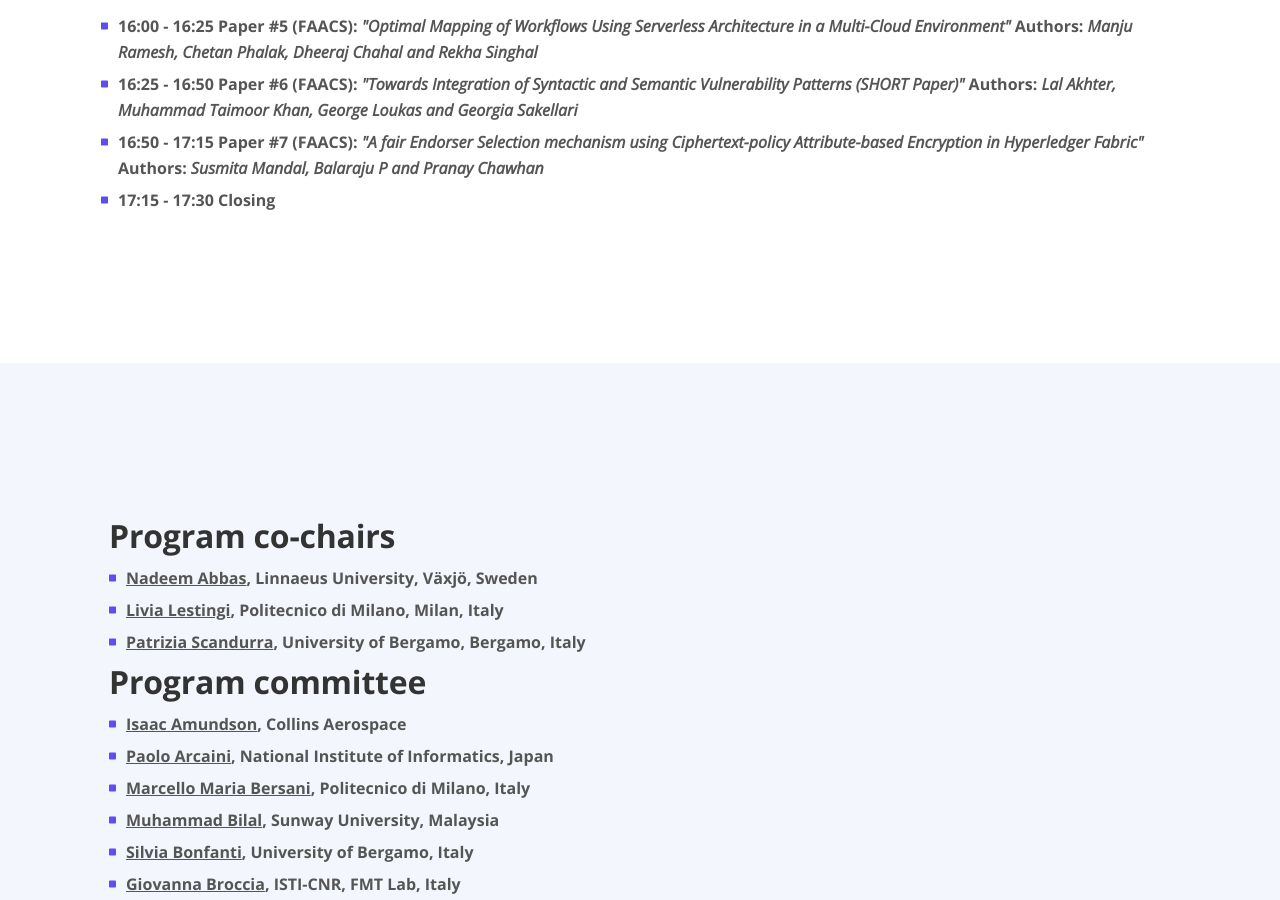
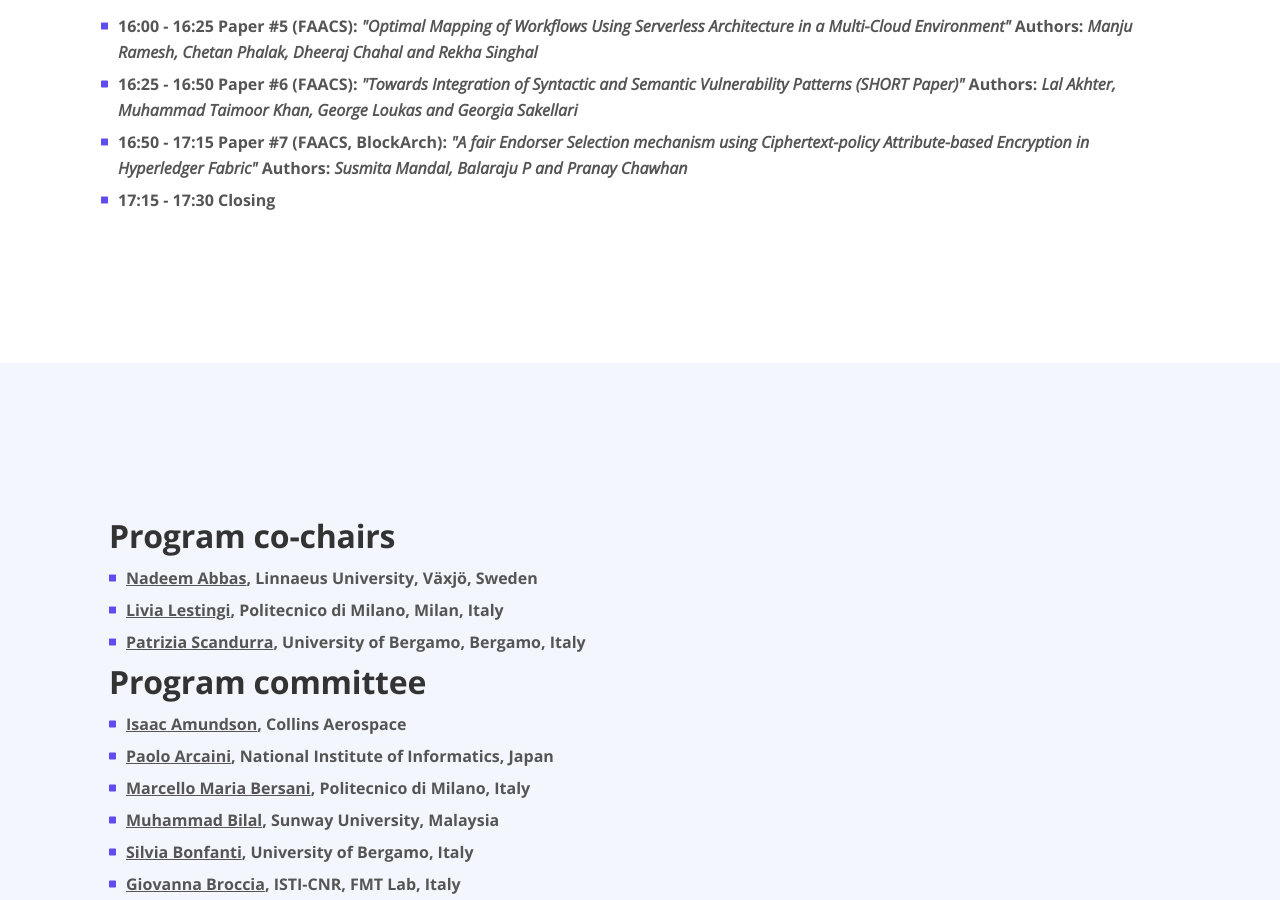
Before and after one commit to faacs-workshop/faacs-workshop.github.io, a plain HTML site: page 2024/index.html in a window 1280 px wide. Shown: the part 4850-5750 px from the top of the page. Drawn offline with nearby package versions, Linux system fonts and the light colour scheme; files whose address does not match are found by name.

Commit message:
minor fix

```diff
--- a/2024/index.html
+++ b/2024/index.html
@@ -396,7 +396,7 @@ Aligned with the theme of the ICSA 2024, we welcome contributions on the potenti
                                 <li class="media">  <i class="fas fa-square"></i>
                                 <div class="media-body"> 16:25 - 16:50 Paper #6 (FAACS): <i>"Towards Integration of Syntactic and Semantic Vulnerability Patterns (SHORT Paper)"</i> Authors: <i>Lal Akhter, Muhammad Taimoor Khan, George Loukas and Georgia Sakellari</i></div></li>
                                 <li class="media">  <i class="fas fa-square"></i>
-                                <div class="media-body"> 16:50 - 17:15 Paper #7 (FAACS): <i>"A fair Endorser Selection mechanism using Ciphertext-policy Attribute-based Encryption in Hyperledger Fabric"</i> Authors: <i>Susmita Mandal, Balaraju P and Pranay Chawhan</i></div></li>
+                                <div class="media-body"> 16:50 - 17:15 Paper #7 (FAACS, BlockArch): <i>"A fair Endorser Selection mechanism using Ciphertext-policy Attribute-based Encryption in Hyperledger Fabric"</i> Authors: <i>Susmita Mandal, Balaraju P and Pranay Chawhan</i></div></li>
                                 <li class="media">  <i class="fas fa-square"></i>
                                 <div class="media-body"> 17:15 - 17:30 Closing</div></li>
                             </li>
```
